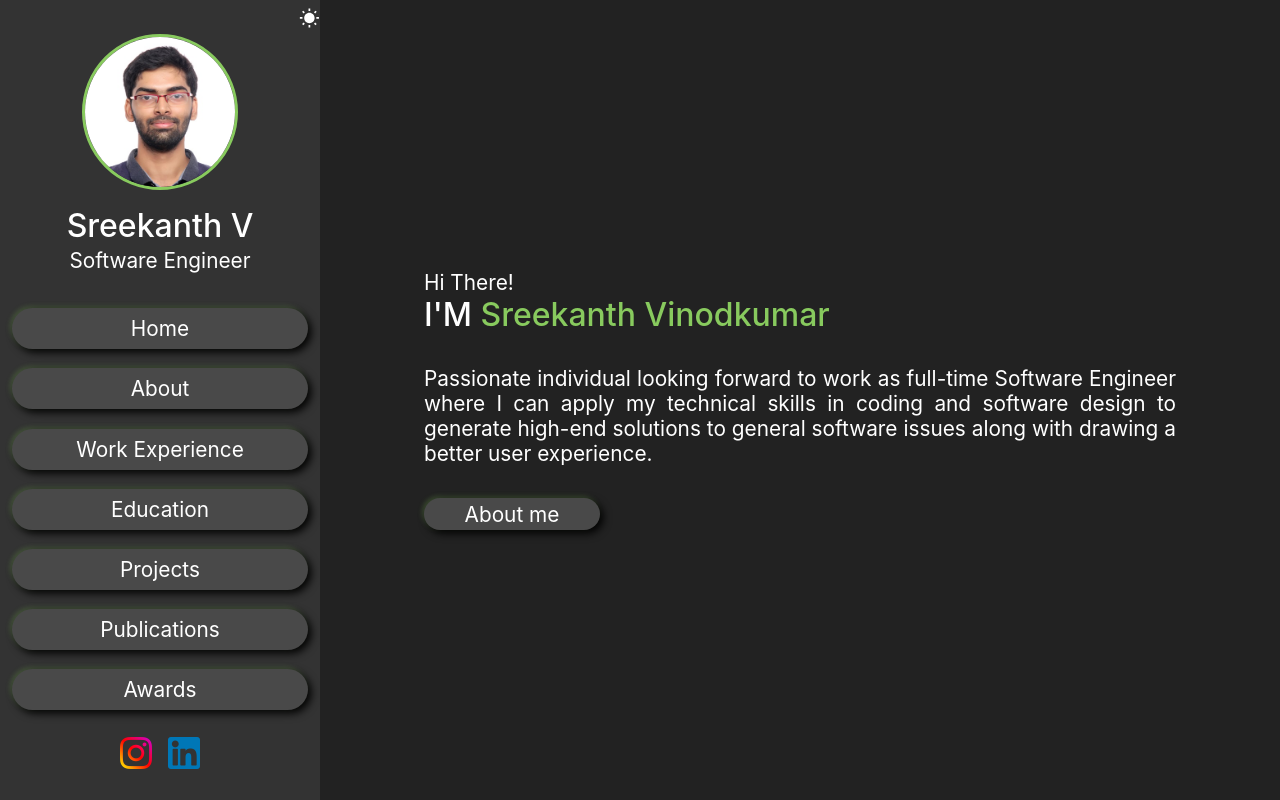
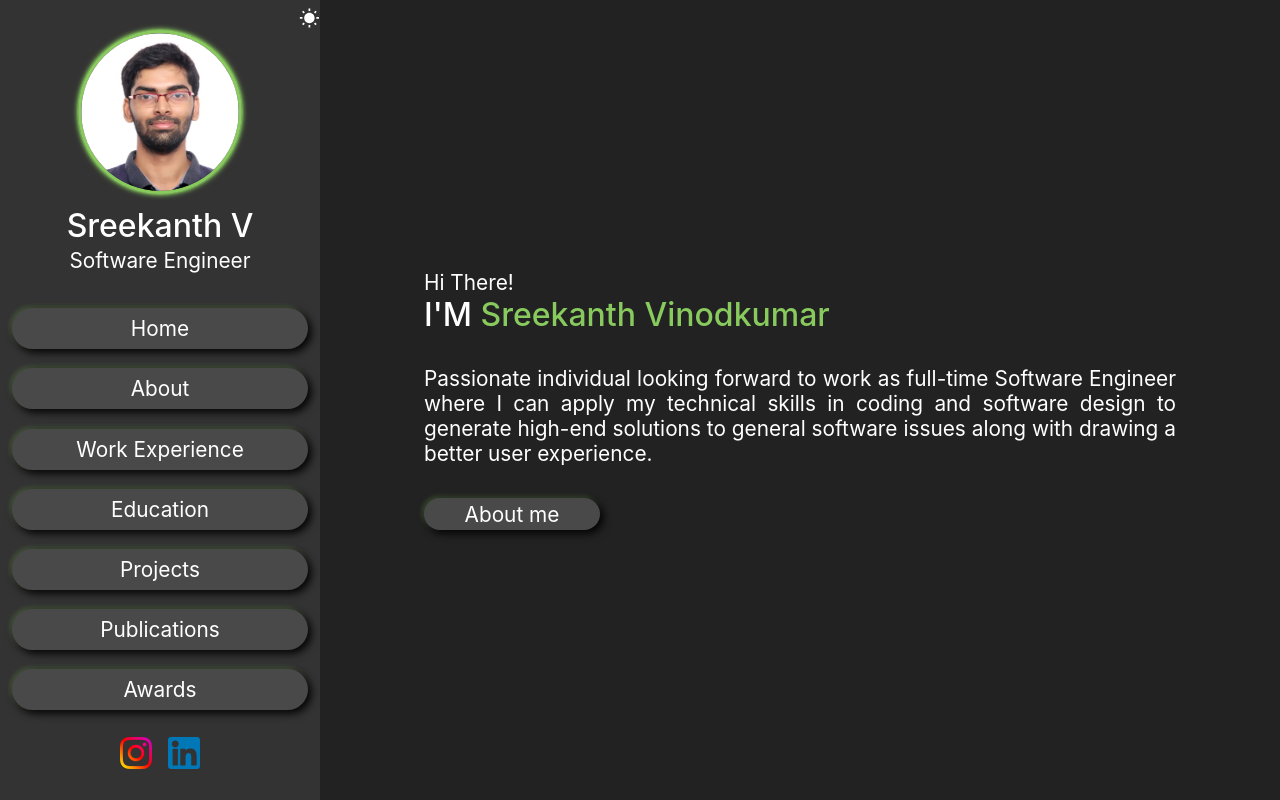
Before and after one commit to S-r-e-e-V/Portfolio, a React (Create React App) app: page / in a window 1280 px wide. In both pictures the pointer is over the element 160 px from the left and 111 px from the top of the page. Built offline with nearby package versions, Linux system fonts and the light colour scheme.

Commit message:
style: image hover animation

```diff
--- a/src/components/SideNav/SideNav.css
+++ b/src/components/SideNav/SideNav.css
@@ -25,6 +25,13 @@
   border: solid var(--highlightColor) 0.2rem;
   overflow: hidden;
   margin-bottom: 1rem;
+  transition: transform 0.3s ease-in-out, box-shadow 0.5s ease-in-out; /* Add transition for smooth animation */
+}
+
+.sidenav .profile-pic:hover {
+  transform: scale(1.05); /* Scale up the image when hovering */
+  box-shadow: 0 0 2px var(--highlightColor), 0 0 4px var(--highlightColor),
+    0 0 6px var(--highlightColor); /* Add glowing effect to the border */
 }
 
 .sidenav .profile-pic img {
```
Also changed, not shown: src/screens/LandingPage/index.js (+0 -9 lines).
